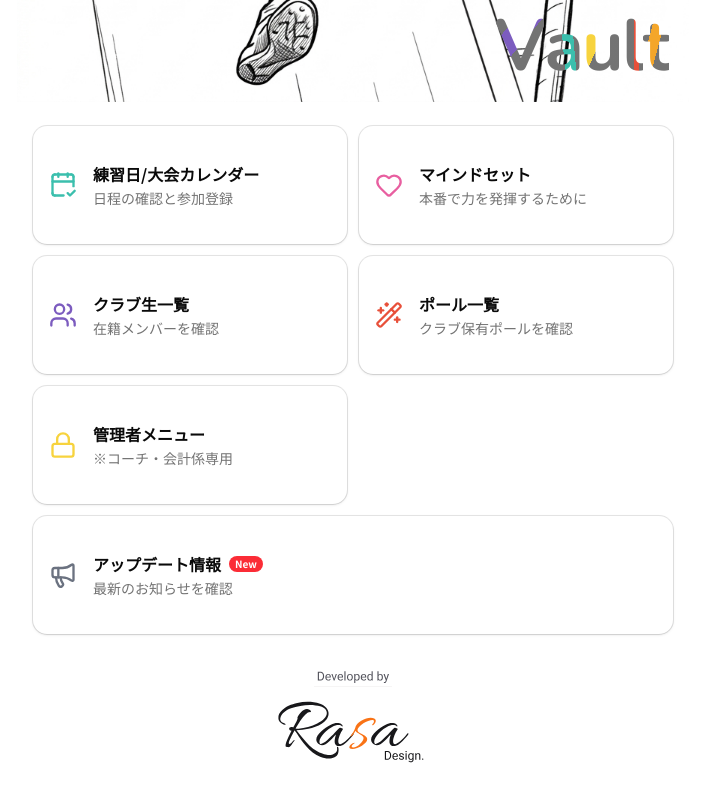
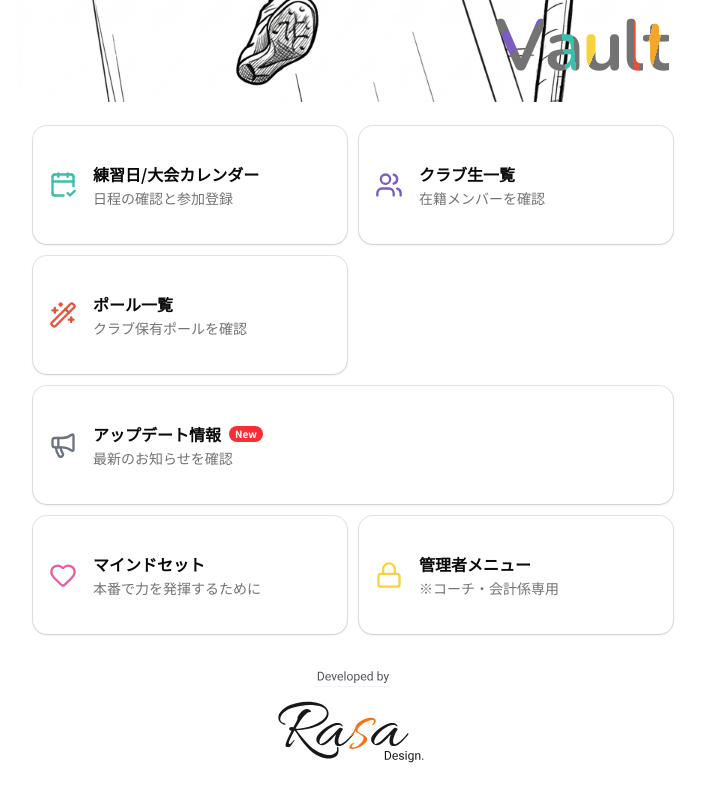
Before and after one commit to rasa-design/club-app, a Next.js app: page / in a window 1280 px wide. Shown: the part 854-1654 px from the top of the page, without its empty margins (287-992 px from the left). Built offline with nearby package versions, Linux system fonts and the light colour scheme.

Commit message:
ホームとNavのメニュー並び順を変更
カレンダー→クラブ生→ポール→アップデート→マインドセット→管理者 に統一

Co-Authored-By: Claude Sonnet 4.6 <noreply@anthropic.com>

```diff
--- a/app/page.tsx
+++ b/app/page.tsx
@@ -6,11 +6,14 @@ import { CalendarCheck2, Lock, Heart, Users, WandSparkles } from 'lucide-react'
 import UpdatesMenuItem from '@/components/UpdatesMenuItem'
 import type { LucideIcon } from 'lucide-react'
 
-const menuItems: { href: string; icon: LucideIcon; iconColor: string; label: string; desc: string; full?: boolean }[] = [
+const menuItemsBefore: { href: string; icon: LucideIcon; iconColor: string; label: string; desc: string }[] = [
   { href: '/payments', icon: CalendarCheck2, iconColor: '#3BBFAD', label: '練習日/大会カレンダー', desc: '日程の確認と参加登録' },
-  { href: '/mindset',  icon: Heart,          iconColor: '#E85FA0', label: 'マインドセット',         desc: '本番で力を発揮するために' },
   { href: '/members',  icon: Users,          iconColor: '#7C5CBF', label: 'クラブ生一覧',           desc: '在籍メンバーを確認' },
   { href: '/poles',    icon: WandSparkles,   iconColor: '#E8503A', label: 'ポール一覧',             desc: 'クラブ保有ポールを確認' },
+]
+
+const menuItemsAfter: { href: string; icon: LucideIcon; iconColor: string; label: string; desc: string }[] = [
+  { href: '/mindset',  icon: Heart,          iconColor: '#E85FA0', label: 'マインドセット',         desc: '本番で力を発揮するために' },
   { href: '/admin',    icon: Lock,           iconColor: '#F7D33E', label: '管理者メニュー',         desc: '※コーチ・会計係専用' },
 ]
 
@@ -32,16 +35,13 @@ export default function Home() {
       </div>
 
       <div className="grid grid-cols-1 gap-3 sm:grid-cols-2">
-        {menuItems.map((item) => {
+        {menuItemsBefore.map((item) => {
           const Icon = item.icon
           return (
             <Link key={item.href} href={item.href}>
               <Card className="shadow-sm hover:shadow-md hover:bg-muted/40 transition-all duration-200 cursor-pointer h-full">
                 <CardContent className="flex items-center gap-4 py-5">
-                  <Icon
-                    className="h-7 w-7 shrink-0"
-                    style={{ color: item.iconColor }}
-                  />
+                  <Icon className="h-7 w-7 shrink-0" style={{ color: item.iconColor }} />
                   <div>
                     <div className="font-semibold text-base">{item.label}</div>
                     <div className="text-sm text-muted-foreground mt-0.5">{item.desc}</div>
@@ -52,6 +52,22 @@ export default function Home() {
           )
         })}
         <UpdatesMenuItem />
+        {menuItemsAfter.map((item) => {
+          const Icon = item.icon
+          return (
+            <Link key={item.href} href={item.href}>
+              <Card className="shadow-sm hover:shadow-md hover:bg-muted/40 transition-all duration-200 cursor-pointer h-full">
+                <CardContent className="flex items-center gap-4 py-5">
+                  <Icon className="h-7 w-7 shrink-0" style={{ color: item.iconColor }} />
+                  <div>
+                    <div className="font-semibold text-base">{item.label}</div>
+                    <div className="text-sm text-muted-foreground mt-0.5">{item.desc}</div>
+                  </div>
+                </CardContent>
+              </Card>
+            </Link>
+          )
+        })}
       </div>
 
       {/* フッターロゴ */}
--- a/components/Nav.tsx
+++ b/components/Nav.tsx
@@ -12,11 +12,11 @@ import { useHasNewUpdates } from '@/hooks/useHasNewUpdates'
 const links = [
   { href: '/',         label: 'ホーム',                   color: 'var(--primary)' },
   { href: '/payments', label: '練習日/大会カレンダー',   color: '#3BBFAD' },
-  { href: '/mindset',  label: 'マインドセット',           color: '#E85FA0' },
   { href: '/members',  label: 'クラブ生一覧',             color: '#7C5CBF' },
   { href: '/poles',    label: 'ポール一覧',               color: '#4B7BEC' },
+  { href: '/updates',  label: 'アップデート情報',         color: '#6B7280' },
+  { href: '/mindset',  label: 'マインドセット',           color: '#E85FA0' },
   { href: '/admin',    label: '管理者メニュー',           color: '#F7D33E' },
-  { href: '/updates',  label: 'アップデート情報',         color: '#6B7280' },
 ]
 
 export default function Nav() {
```
